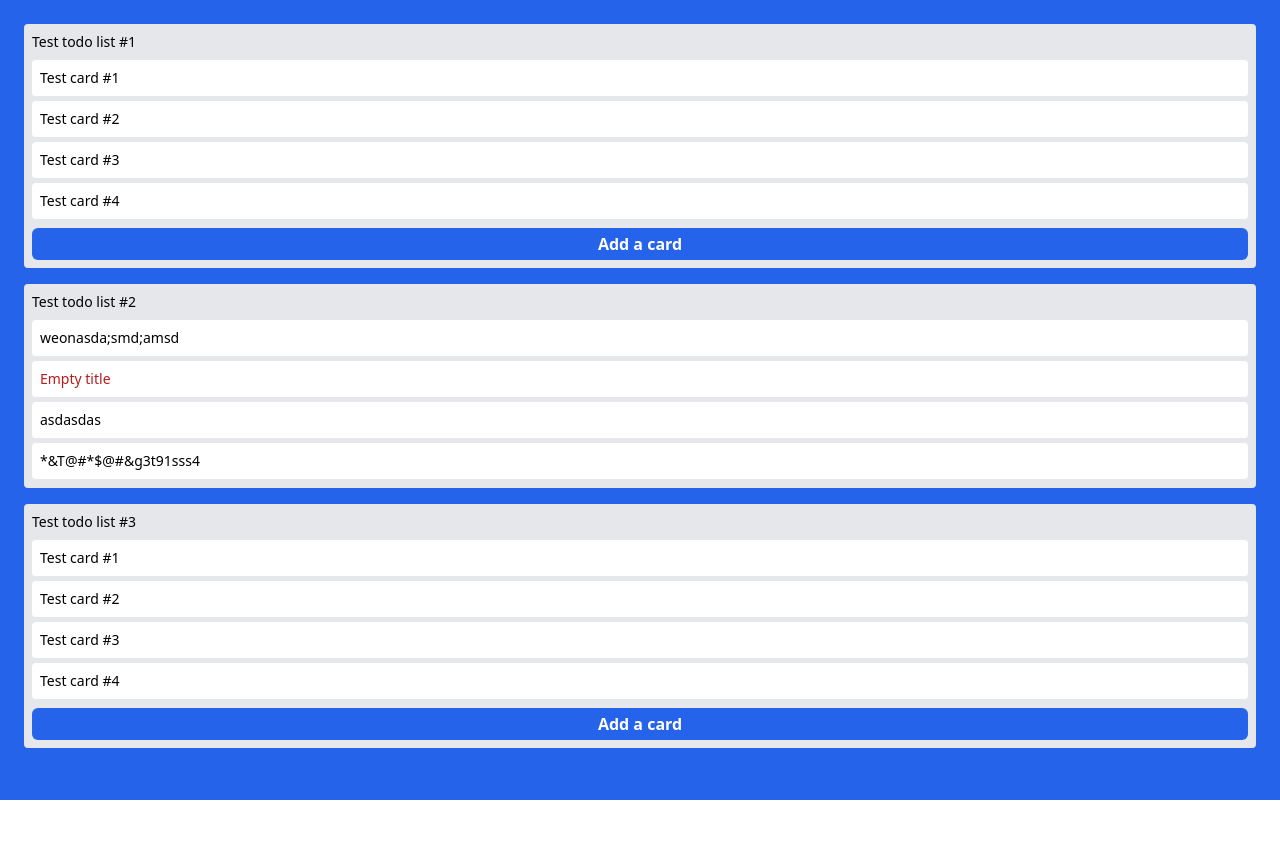
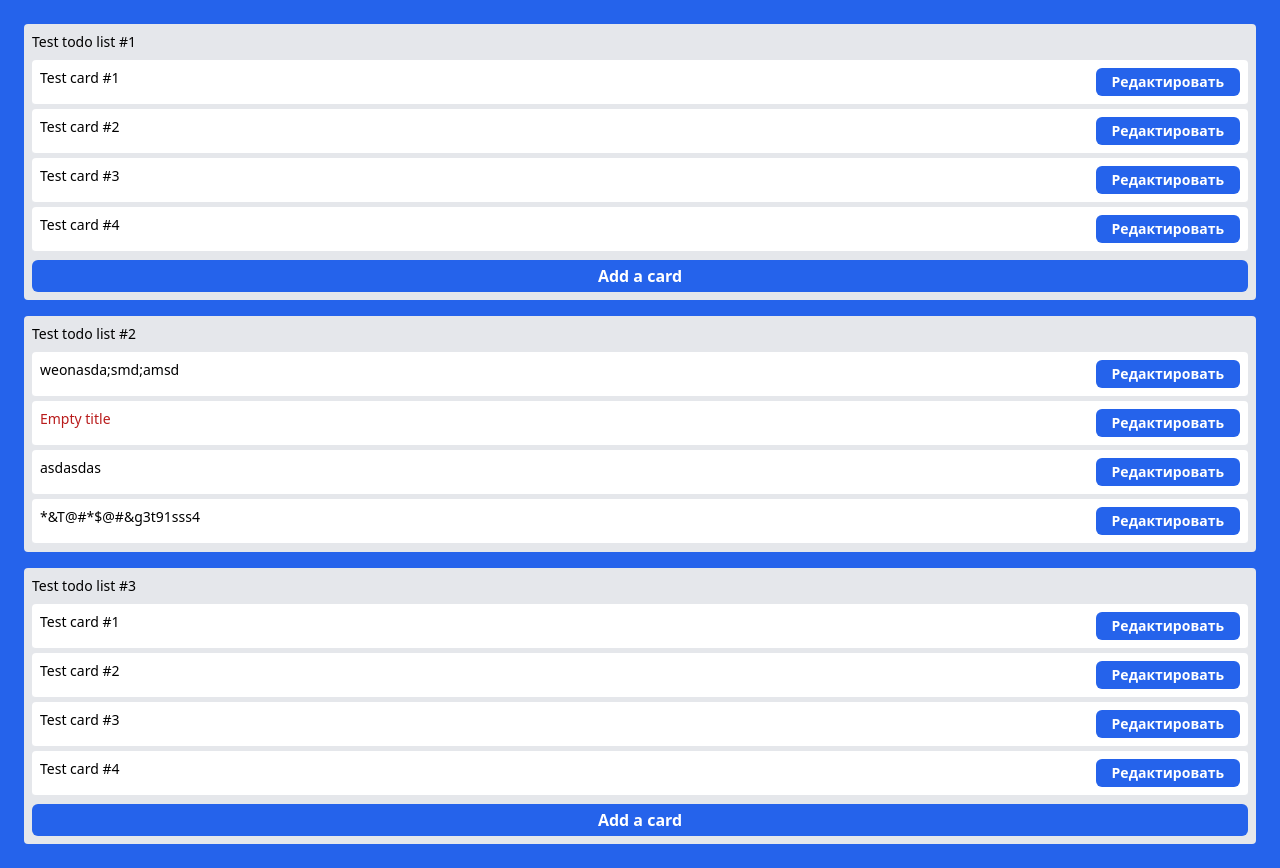
Before and after one commit to mvn-h24/vue-todo-example, a Vue app: page / in a window 1280 px wide. Before the commit the page ends 800 px from the top, so only its background shows below. Built offline with nearby package versions, Linux system fonts and the light colour scheme.

Commit message:
add TodoCard focus on card edit or empty errors shown, add card details call cleanup code

```diff
--- a/src/App.vue
+++ b/src/App.vue
@@ -10,6 +10,7 @@
         v-for="(todo, itemIndex) in todoList.items"
         :title="todo.title"
         :key="itemIndex"
+        @detail-call="cardDetailsCalled"
         @title-edited="
           store.updateTodo(listIndex, itemIndex, { ...todo, title: $event })
         "
@@ -66,6 +67,9 @@ const handleNewItemCreate = (listIndex: number, item: ITodoListItem) => {
   store.addTodo(listIndex, item);
   newListItem.value = null;
 };
+const cardDetailsCalled = () => {
+  console.log("detail called");
+};
 </script>
 
 <style>
--- a/src/components/TodoCard/component.vue
+++ b/src/components/TodoCard/component.vue
@@ -1,31 +1,37 @@
 <template>
   <div :class="['todo-card', { 'todo-card-editing': editMode }]">
-    <div class="w-full relative">
+    <div class="w-full relative flex justify-between" @click="callDetail">
       <ToastComponent
         v-for="error in errorList"
         class="absolute right-5"
         :key="error.id"
         :message="error.src"
-        @on-down="removeError(error.id)"
+        @on-down="ErrorShown(error.id)"
       />
       <template v-if="editMode">
         <textarea
+          v-focus
           ref="EditArea"
           class="w-full resize-none"
           placeholder="Введите наименование задачи"
           :value="title"
         ></textarea>
-        <ButtonComponent class="blue-btn" @click="handleEdit"
-          >Сохранить</ButtonComponent
-        >
-        <ButtonComponent class="red-btn ml-1.5" @click="cancelEdit">
-          Отмена
-        </ButtonComponent>
+        <div class="ml-2 flex">
+          <ButtonComponent class="blue-btn h-7" @click="handleEdit"
+            >Сохранить</ButtonComponent
+          >
+          <ButtonComponent class="red-btn ml-0.5 h-7" @click="cancelEdit">
+            Отмена
+          </ButtonComponent>
+        </div>
       </template>
       <template v-else>
-        <span :class="{ 'text-red-700': !title.length }" @click="ToggleEdit">{{
+        <span :class="{ 'text-red-700': !title.length }">{{
           title.length ? title : "Empty title"
         }}</span>
+        <ButtonComponent class="blue-btn ml-4 h-7" @click="ToggleEdit">
+          Редактировать
+        </ButtonComponent>
       </template>
     </div>
   </div>
@@ -45,22 +51,31 @@ interface ToDoListItemProps {
 }
 const props = defineProps<ToDoListItemProps>();
 const { title, edit } = toRefs<ToDoListItemProps>(props);
+enum ComponentActions {
+  callDetail = "detail-call",
+}
 
 //edit title
 const emit = defineEmits<{
   (e: EditActions.titleEdited, data: string): void;
   (e: EditActions.titleEditCancel): void;
+  (e: ComponentActions.callDetail): void;
 }>();
 const { editMode, cancelEdit, ApplyEdit, ToggleEdit } = useEdit(
   edit?.value !== undefined && edit.value,
   emit
 );
 
+const callDetail = () => emit(ComponentActions.callDetail);
 //errors
 const { errorList, removeError, addError } = useErrorList();
 enum Errors {
   titleEmpty = "Empty title",
 }
+const ErrorShown = (id: number) => {
+  removeError(id);
+  EditArea.value?.focus();
+};
 
 //text area
 const EditArea = ref<HTMLElement | null>(null);
@@ -79,8 +94,12 @@ function handleEdit() {
 
 <script lang="ts">
 import { defineComponent } from "vue";
+import { focus } from "@app/directive";
 
 export default defineComponent({
   name: "ToDoCard",
+  directives: {
+    focus,
+  },
 });
 </script>
--- /dev/null
+++ b/src/directive/focus.ts
@@ -0,0 +1,7 @@
+import { Directive } from "vue";
+
+export const focus: Directive = {
+  mounted: (el: HTMLElement) => {
+    el.focus();
+  },
+};
--- /dev/null
+++ b/src/directive/index.ts
@@ -0,0 +1 @@
+export * from "./focus";
--- a/tsconfig.json
+++ b/tsconfig.json
@@ -22,6 +22,9 @@
       "@app/types/*": [
         "./src/types/*"
       ],
+      "@app/directive": [
+        "./src/directive/index.ts"
+      ],
       "@app/*": [
         "./src/composable/*"
       ]
--- a/vite.config.ts
+++ b/vite.config.ts
@@ -10,6 +10,7 @@ export default defineConfig({
       "@app/components": resolve(__dirname, "src/components"),
       "@app/store": resolve(__dirname, "src/store"),
       "@app/types": resolve(__dirname, "src/types"),
+      "@app/directive": resolve(__dirname, "src/directive/index.ts"),
       "@app": resolve(__dirname, "src/composable"),
     },
   },
```
